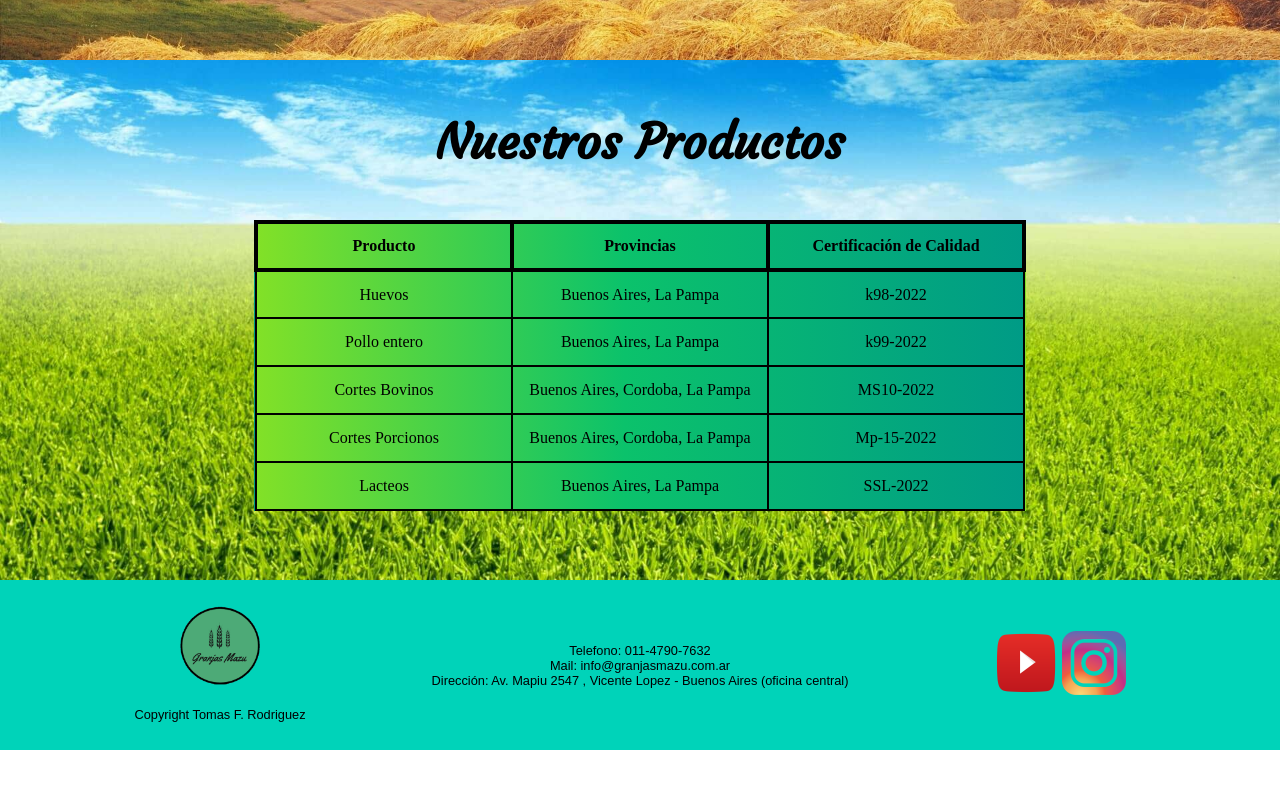
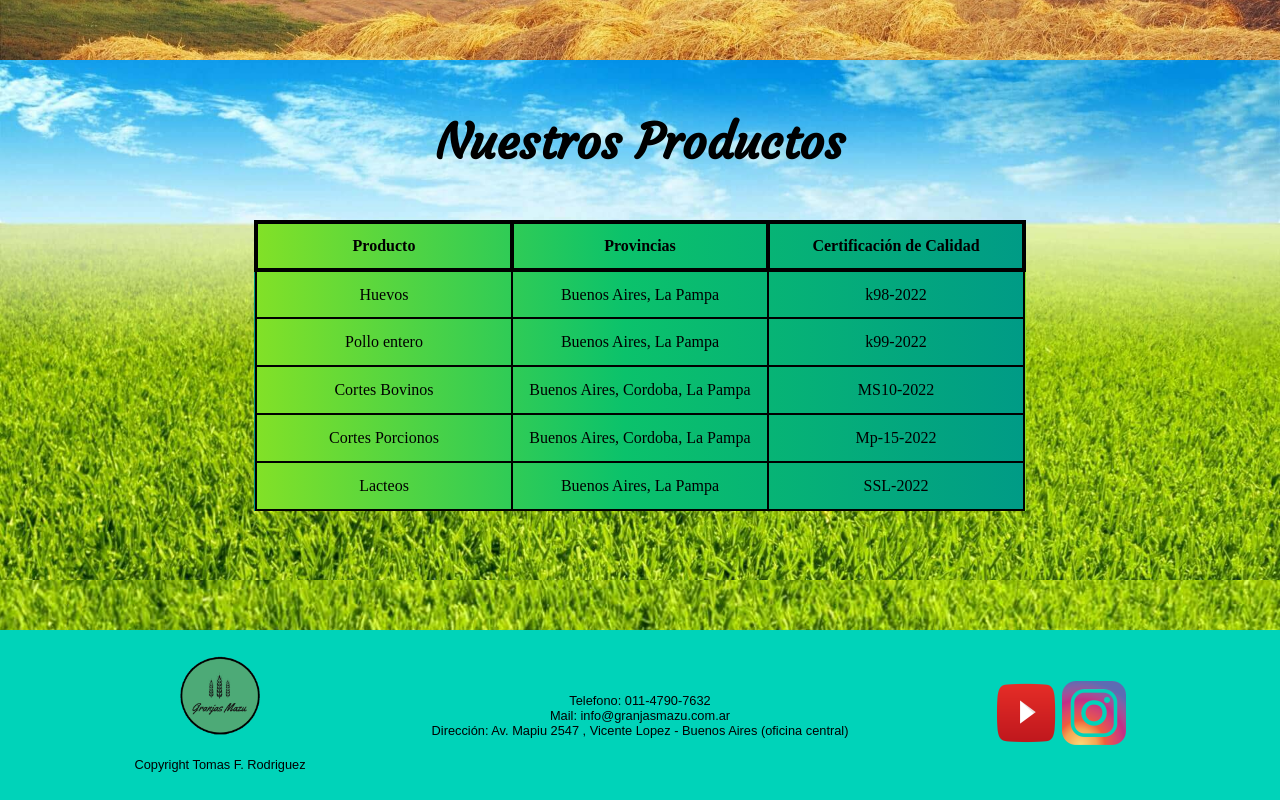
Before and after one commit to TomasFRM/Proyecto_Desarrollo_Web, a plain HTML site: page pages/productos.html in a window 1280 px wide. Shown: the part 331-1131 px from the top of the page. Before the commit the page ends 1081 px from the top, so only its background shows below. Drawn offline with Linux system fonts and the light colour scheme.

Commit message:
Pequeño arreglo de productos

```diff
--- a/css/estilos.css
+++ b/css/estilos.css
@@ -447,13 +447,13 @@ grid-area: Contacto_Img;
 
 /* PPRODUCTOS GRID *//* PPRODUCTOS GRID *//* PPRODUCTOS GRID */
 #Productos__BodyGrid{
-    height: 100vh;
+    /* height: 100vh; */
     display: grid;
     grid-template-columns: 1fr;
     grid-template-rows: 0.5fr 4fr 0.5fr;
     grid-template-areas: "header"
                          "MainGridProductos"
-                         "footer ";
+                         "FooterProductos";
     width: 100vw;
 }
 #MainGridProductos{
@@ -466,9 +466,10 @@ grid-area: Contacto_Img;
     background-position: center;
     background-repeat: no-repeat;
     background-size: cover;
-    width: 100%;
+    width: 100vw;
+    min-width: 300px;
     height: 100vh;
-    min-width: 300px;
+    margin-bottom: 50px;
 
 }
 #Productos_Img{
@@ -477,7 +478,9 @@ grid-area: Contacto_Img;
 #ProductosMainSect{
     grid-area: ProductosMainSect;
 }
-
+.FooterProductos{
+    grid-area: FooterProductos;
+}
 
 
 /* RECETAS GRID *//* RECETAS GRID *//* RECETAS GRID */
@@ -705,6 +708,7 @@ footer{
     }
 
 
+
 }
 
 
--- a/pages/productos.html
+++ b/pages/productos.html
@@ -97,7 +97,7 @@
 
     <!--pie de pag-->
 
-    <footer class="FooterGeneral">
+    <footer class="FooterGeneral FooterProductos">
         <section class="FooterLeft">
             <img src="../images/logogm.png" alt="Logo" class="LogoImgBot">
             <p class="TextAlignFooterP FooterText">Copyright Tomas F. Rodriguez</p>
```
